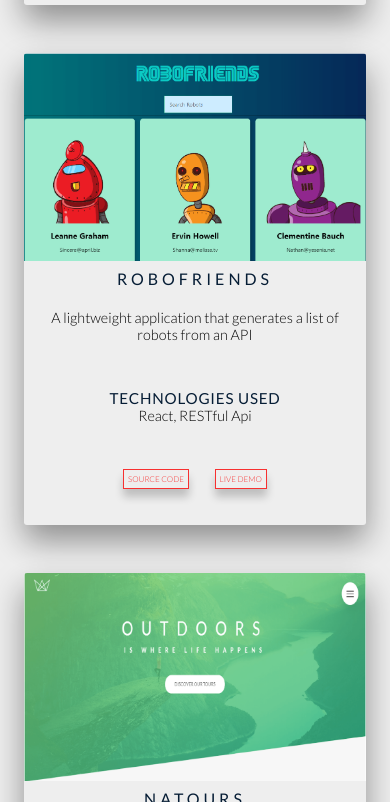
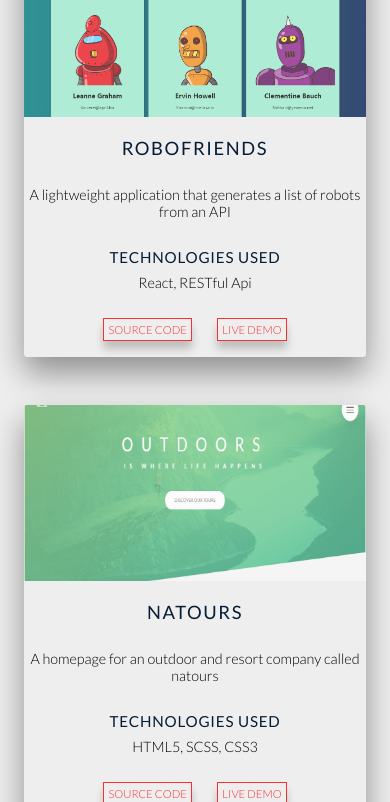
Before and after one commit to thevictorwhyte/my-portfolio, a website: page index.html in a window 390 px wide. Shown: the part 1198-2000 px from the top of the page. Drawn offline with Linux system fonts and the light colour scheme.

Commit message:
tweaked the media queries

```diff
--- a/index.html
+++ b/index.html
@@ -33,7 +33,7 @@
                 <li class="header__list-item"><a href="#projects" class="btn__text">projects</a></li>
                 <li class="header__list-item"><a href="#about" class="btn__text">About Me</a></li>
                 <li class="header__list-item"><a href="#contact" class="btn__text">Contact</a></li>
-                <li class="header__list-item"><a href="#" class="btn__text btn btn--card u-box-shadow-none">Resume</a></li>
+                <li class="header__list-item"><a href="#" class="btn__text btn btn--card--header u-box-shadow-none">Resume</a></li>
             </ul>
         </nav>
     </header>
@@ -45,10 +45,9 @@
            </div>
             <div class="row">
                 <div class="col-1-of-3">
-                    <div class="card">
+                    <div class="card ">
                         <div class="card__content">
                             <div class="card__picture card__picture--1">&nbsp;</div>
-                            <div class="u-margin-extrasmall">
                             <h4 class="card__heading">Smart brain</h4>
                             <p class="card__text">A face detection software. Equipped with user authentication and a ranking system</p>
 
@@ -57,11 +56,9 @@
                                 <span class="card__text">React, Node, Express, Postgress, ClarifaiAPI</span>
                             </div>
 
-                                <div class="card__buttons">
+                            <div class="card__buttons u-margin-bottom-small">
                                 <a href="https://github.com/thevictorwhyte/smart-brain" target="blank" class="btn btn--card">Source Code</a>
                                 <a href="https://smart-brain-bywhyte.herokuapp.com/" target="blank" class="btn btn--card">Live demo</a>
-                                </div>
-
                             </div>
                         </div>
                     </div>
@@ -71,7 +68,7 @@
                     <div class="card">
                         <div class="card__content">
                             <div class="card__picture card__picture--2">&nbsp;</div>
-                            <div class="u-margin-extrasmall">
+
                             <h4 class="card__heading">Crwn Clothing</h4>
                             <p class="card__text">An ecommerce website. It uses Stripe API for payment processing and Redux for state management.</p>
 
@@ -80,12 +77,12 @@
                                 <span class="card__text">React, Sass, Firebase, Redux, Node, Express, Stripe API</span>
                             </div>
 
-                                <div class="card__buttons">
+                            <div class="card__buttons u-margin-bottom-small">
                                 <a href="https://github.com/thevictorwhyte/crwn-clothing" target="blank" class="btn btn--card">Source Code</a>
                                 <a href="https://crwn-bywhyte.herokuapp.com/" target="blank" class="btn btn--card">Live demo</a>
                             </div>
 
-                            </div>
+
                         </div>
                     </div>
                 </div>
@@ -94,7 +91,7 @@
                     <div class="card">
                         <div class="card__content">
                             <div class="card__picture card__picture--3">&nbsp;</div>
-                            <div class="u-margin-extrasmall">
+
                             <h4 class="card__heading">Robofriends</h4>
                             <p class="card__text">A lightweight application that generates a list of robots from an API</p>
 
@@ -103,12 +100,12 @@
                                 <span class="card__text">React, RESTful Api</span>
                             </div>
 
-                                <div class="card__buttons">
+                            <div class="card__buttons u-margin-bottom-small">
                                 <a href="https://github.com/thevictorwhyte/robofriends" target="blank" class="btn btn--card">Source Code</a>
                                 <a href="https://thevictorwhyte.github.io/robofriends/" target="blank" class="btn btn--card">Live demo</a>
                             </div>
 
-                            </div>
+
                         </div>
                     </div>
                 </div>
@@ -119,7 +116,7 @@
                     <div class="card">
                         <div class="card__content">
                             <div class="card__picture card__picture--4">&nbsp;</div>
-                            <div class="u-margin-extrasmall">
+
                             <h4 class="card__heading">Natours</h4>
                             <p class="card__text">A homepage for an outdoor and resort company called natours</p>
 
@@ -128,12 +125,12 @@
                                 <span class="card__text">HTML5, SCSS, CSS3</span>
                             </div>
 
-                                <div class="card__buttons">
+                            <div class="card__buttons u-margin-bottom-small">
                                 <a href="https://github.com/thevictorwhyte/natours-project" class="btn btn--card">Source Code</a>
                                 <a href="https://natoursbywhyte.netlify.app/" class="btn btn--card">Live demo</a>
                             </div>
 
-                            </div>
+
                         </div>
                     </div>
                 </div>
@@ -142,7 +139,7 @@
                     <div class="card">
                         <div class="card__content">
                             <div class="card__picture card__picture--5">&nbsp;</div>
-                            <div class="u-margin-extrasmall">
+
                                 <h4 class="card__heading">Background Generator</h4>
                                 <p class="card__text">A lightweight tool to easily select gradient background. It also provides the CSS code for easy integration.</p>
 
@@ -151,12 +148,12 @@
                                     <span class="card__text">HTML5, CSS3, JavaScript</span>
                                 </div>
 
-                                <div class="card__buttons">
+                                <div class="card__buttons u-margin-bottom-small">
                                     <a href="https://github.com/thevictorwhyte/background-generator" class="btn btn--card">Source Code</a>
                                     <a href="https://background-generatorbywhyte.netlify.app/" class="btn btn--card">Live demo</a>
                                 </div>
 
-                            </div>
+
                         </div>
                     </div>
                 </div>
@@ -232,7 +229,7 @@
                             <span>Electrical Electronics Engineering</span>
                             <br>
                             <span class="u-color-secondary u-margin-small">Benson Idahosa University</span>
-                            <span class="u-margin-left-medium education-date">2016 - 2021</span>
+                            <span class="education-date">2016 - 2021</span>
                         </p>
                     </div>
                 </div>
--- a/sass/base/_utilities.scss
+++ b/sass/base/_utilities.scss
@@ -10,7 +10,7 @@
 .u-font-weight-400 { font-weight: 400; }
 .u-font-weight-700 { font-weight: 700; }
 
-.u-font-size { font-weight: 1.6rem; }
+.u-font-size { font-weight: 1.1rem !important; }
 
 .u-center-text { text-align: center; }
 
@@ -42,7 +42,7 @@
 .u-margin-left-medium { margin-left: 14rem; }
 .u-margin-left-large { margin-left: 28rem; }
 
-.u-margin-bottom-small { margin-bottom: 4rem; }
+.u-margin-bottom-small { margin-bottom: 2rem !important; }
 
 .u-box-shadow-none { box-shadow: none !important;}
 
--- a/sass/components/_button.scss
+++ b/sass/components/_button.scss
@@ -37,7 +37,7 @@
             color: $color-black;
             display: inline-block;
             text-decoration: none;
-            font-weight: 300;
+            font-weight: 400;
             backface-visibility: hidden;
             transition: all .3s;
         }
@@ -54,7 +54,26 @@
         border: 2px solid $color-secondary;
         color: $color-secondary;
         transition: all .2s;
+        font-size: 1.4rem;
 
+        &--header {
+            font-size: 1rem;
+            border: 2px solid $color-secondary;
+            color: $color-secondary;
+
+            @include respond(tab-port) {
+                border: 1px solid $color-secondary;
+            }
+
+            &:hover {
+                border: 2px solid $color-blue-dark;
+                color: $color-blue-dark;
+
+                @include respond(tab-port) {
+                    border: 1px solid $color-secondary;
+                }
+            }
+        }
         @include respond(tab-port) {
             border: 1px solid $color-secondary;
         }
--- a/sass/components/_card.scss
+++ b/sass/components/_card.scss
@@ -27,6 +27,9 @@
         // display: block;
         width: 100%;
         height: 100%;
+        display: flex;
+        flex-direction: column;
+        justify-content: space-between;
 
     }
 
@@ -72,14 +75,14 @@
     &__heading {
         margin-top: 1rem;
         margin-bottom: 1rem;
-        font-size: 2rem;
+        font-size: 2.3rem;
         font-weight: 400;
-        letter-spacing: .5rem;
+        letter-spacing: .2rem;
         text-transform: uppercase;
         text-align: center;
         color: $color-blue-dark;
         display: block;
-        height: 4rem;
+        //height: 4rem;
 
 
     }
@@ -87,124 +90,27 @@
     &__text {
         display: block;
         font-size: 1.8rem;
+        margin: 1rem 0;
         font-weight: 300;
         text-align: center;
-        height: 10rem;
+        height: auto;
 
     }
 
     &__tech-used {
         text-align: center;
+        margin: 2rem 0;
         font-size: 1.4rem;
-        margin-bottom: 2rem;
-        height: 8rem;
+        margin: 1rem 0;
+        //height: 8rem;
     }
 
     &__buttons {
         display: block;
         text-align: center;
-        height: 6rem;
+        //height: 6rem;
+        // width: 6rem;
 
     }
 
-    @include respond(tab-port) {
-    height: auto;
-    background-color: $color-grey-3;
-    box-shadow: 0 2rem 4rem rgba($color-black, .4);
-    transition: all .4s;
-    backface-visibility: hidden;
-    border-radius: 3px;
-    overflow: hidden;
-    animation-name: scaleIn;
-    animation-duration: 1s;
-    animation-timing-function: ease-out;
-    animation-delay: .3s;
-
-
-
-    &__content {
-        // display: block;
-        width: 100%;
-        height: 100%;
-
-    }
-
-    &__picture {
-        background-size: cover;
-        //background-blend-mode: screen;
-        background-position: center;
-        height: 26rem;
-        opacity: 1;
-        transition: all .4s;
-
-        &--1 {
-            background-image: url(../img/smart-brain.png);
-
-        }
-
-        &--2 {
-            background-image: url(../img/crwn.png);
-
-        }
-
-        &--3 {
-            background-image: url(../img/robofriends.png);
-
-        }
-
-        &--4 {
-            background-image: url(../img/natours.png);
-
-        }
-
-        &--5 {
-            background-image: url(../img/background-generator.png);
-
-        }
-
-        // &--6 {
-        //     background-image: url(../img/robofriends.png);
-
-        // }
-    }
-
-    &__heading {
-        margin-top: 1rem;
-        margin-bottom: 1rem;
-        font-size: 2rem;
-        font-weight: 400;
-        letter-spacing: .5rem;
-        text-transform: uppercase;
-        text-align: center;
-        color: $color-blue-dark;
-        display: block;
-        height: 4rem;
-
-
-    }
-
-    &__text {
-        display: block;
-        font-size: 1.8rem;
-        font-weight: 300;
-        text-align: center;
-        height: 10rem;
-
-    }
-
-    &__tech-used {
-        text-align: center;
-        font-size: 1.4rem;
-        margin-bottom: 2rem;
-        height: 8rem;
-    }
-
-    &__buttons {
-        display: block;
-        text-align: center;
-        height: 6rem;
-
-    }
-
-    }
 }
--- a/sass/components/_skill.scss
+++ b/sass/components/_skill.scss
@@ -50,6 +50,9 @@
 
 .education-date {
     font-size: 1.6rem;
+    display: block;
+    text-align: right;
+    margin-top: -3rem;
 
     @include respond(tab-port) {
         font-size: 1.5rem;
```
Also changed, not shown: css/style.css. Lines whose indentation alone changed are shown as unchanged.
